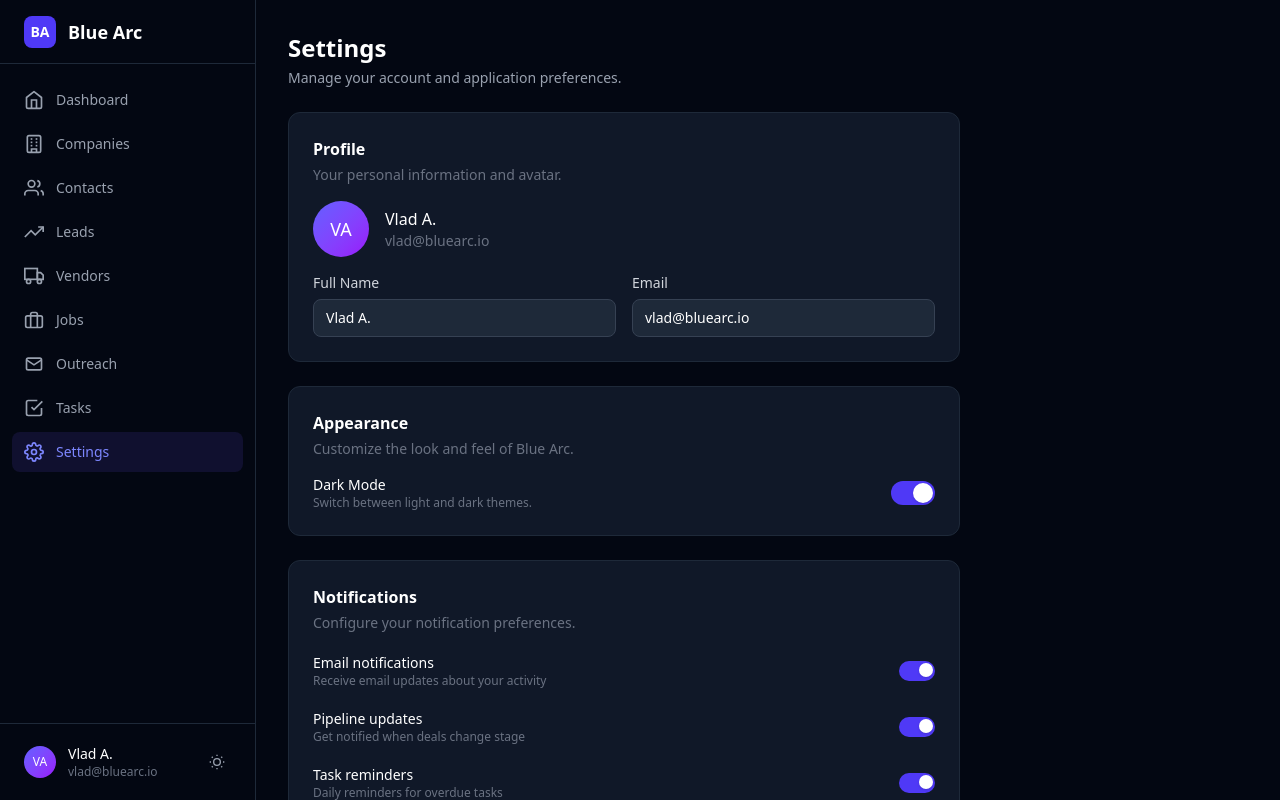
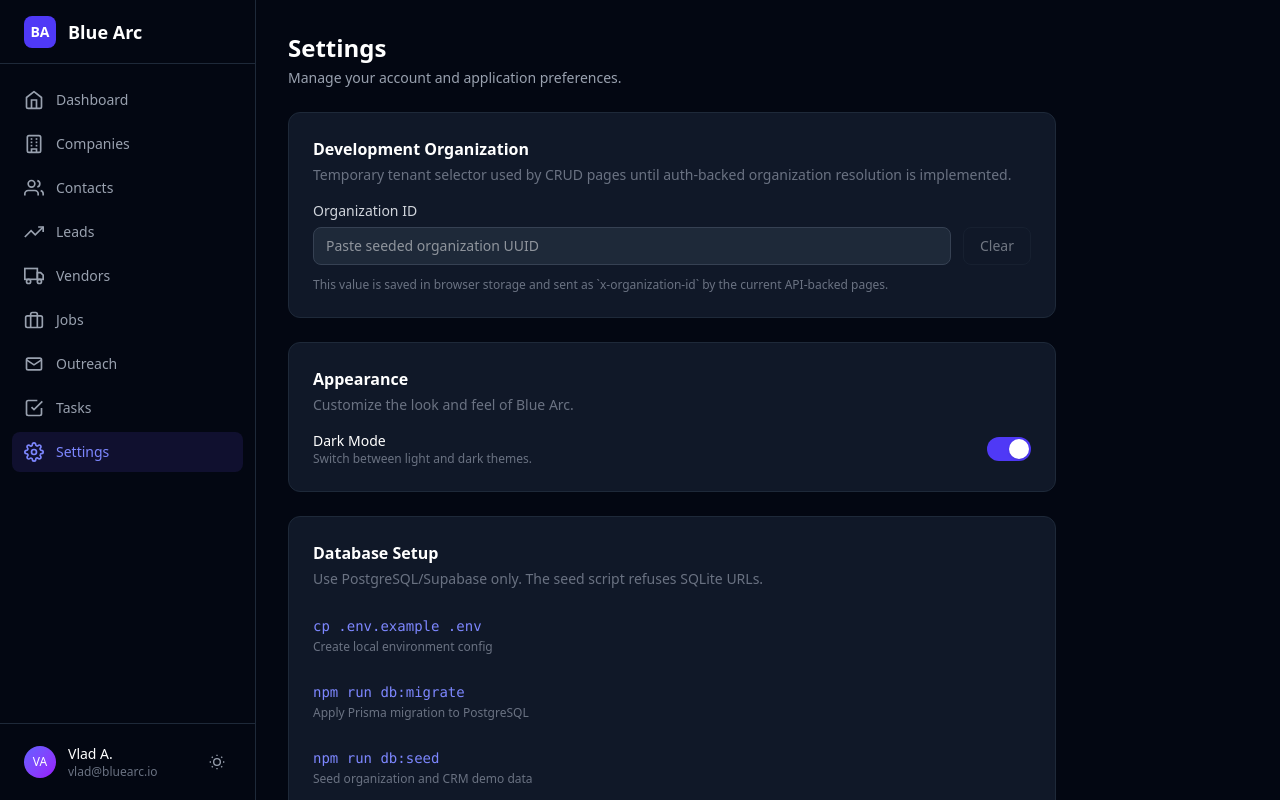
Before and after one commit to vlad907/bluearc-os, a Next.js app: page /settings in a window 1280 px wide. Built offline with nearby package versions, Linux system fonts and the light colour scheme.

Commit message:
Improve development settings workflow

```diff
--- a/src/app/settings/page.tsx
+++ b/src/app/settings/page.tsx
@@ -2,10 +2,12 @@
 
 import React from "react";
 import PageHeader from "@/components/layout/PageHeader";
+import { useOrganization } from "@/context/OrganizationContext";
 import { useTheme } from "@/context/ThemeContext";
 
 export default function SettingsPage() {
   const { theme, toggleTheme } = useTheme();
+  const { organizationId, setOrganizationId } = useOrganization();
 
   return (
     <div className="p-6 lg:p-8">
@@ -13,27 +15,35 @@
         title="Settings"
         description="Manage your account and application preferences."
       />
-      <div className="space-y-6 max-w-2xl">
+      <div className="space-y-6 max-w-3xl">
         <div className="bg-white dark:bg-gray-900 border border-gray-200 dark:border-gray-800 rounded-xl p-6">
-          <h3 className="font-semibold text-gray-900 dark:text-white mb-1">Profile</h3>
-          <p className="text-sm text-gray-500 dark:text-gray-500 mb-4">Your personal information and avatar.</p>
-          <div className="flex items-center gap-4 mb-4">
-            <div className="w-14 h-14 rounded-full bg-gradient-to-br from-indigo-500 to-purple-600 flex items-center justify-center text-white text-lg font-medium">VA</div>
+          <h3 className="font-semibold text-gray-900 dark:text-white mb-1">Development Organization</h3>
+          <p className="text-sm text-gray-500 dark:text-gray-500 mb-4">
+            Temporary tenant selector used by CRUD pages until auth-backed organization resolution is implemented.
+          </p>
+          <div className="grid grid-cols-1 lg:grid-cols-[1fr_auto] gap-3">
             <div>
-              <p className="font-medium text-gray-900 dark:text-white">Vlad A.</p>
-              <p className="text-sm text-gray-500 dark:text-gray-500">vlad@bluearc.io</p>
+              <label className="block text-sm font-medium text-gray-700 dark:text-gray-300 mb-1.5">
+                Organization ID
+              </label>
+              <input
+                className="w-full px-3 py-2 rounded-lg border border-gray-300 dark:border-gray-700 bg-white dark:bg-gray-800 text-gray-900 dark:text-white text-sm focus:ring-2 focus:ring-indigo-500 focus:border-indigo-500 outline-none"
+                placeholder="Paste seeded organization UUID"
+                value={organizationId}
+                onChange={(event) => setOrganizationId(event.target.value)}
+              />
             </div>
+            <button
+              className="self-end px-4 py-2 text-sm font-medium text-gray-700 dark:text-gray-300 bg-white dark:bg-gray-900 border border-gray-200 dark:border-gray-800 rounded-lg hover:bg-gray-50 dark:hover:bg-gray-800 transition-colors disabled:opacity-50"
+              disabled={!organizationId}
+              onClick={() => setOrganizationId("")}
+            >
+              Clear
+            </button>
           </div>
-          <div className="grid grid-cols-1 sm:grid-cols-2 gap-4">
-            <div>
-              <label className="block text-sm font-medium text-gray-700 dark:text-gray-300 mb-1.5">Full Name</label>
-              <input type="text" defaultValue="Vlad A." className="w-full px-3 py-2 rounded-lg border border-gray-300 dark:border-gray-700 bg-white dark:bg-gray-800 text-gray-900 dark:text-white text-sm focus:ring-2 focus:ring-indigo-500 focus:border-indigo-500 outline-none" />
-            </div>
-            <div>
-              <label className="block text-sm font-medium text-gray-700 dark:text-gray-300 mb-1.5">Email</label>
-              <input type="email" defaultValue="vlad@bluearc.io" className="w-full px-3 py-2 rounded-lg border border-gray-300 dark:border-gray-700 bg-white dark:bg-gray-800 text-gray-900 dark:text-white text-sm focus:ring-2 focus:ring-indigo-500 focus:border-indigo-500 outline-none" />
-            </div>
-          </div>
+          <p className="mt-3 text-xs text-gray-500 dark:text-gray-500">
+            This value is saved in browser storage and sent as `x-organization-id` by the current API-backed pages.
+          </p>
         </div>
 
         <div className="bg-white dark:bg-gray-900 border border-gray-200 dark:border-gray-800 rounded-xl p-6">
@@ -54,36 +64,26 @@
         </div>
 
         <div className="bg-white dark:bg-gray-900 border border-gray-200 dark:border-gray-800 rounded-xl p-6">
-          <h3 className="font-semibold text-gray-900 dark:text-white mb-1">Notifications</h3>
-          <p className="text-sm text-gray-500 dark:text-gray-500 mb-4">Configure your notification preferences.</p>
-          <div className="space-y-3">
+          <h3 className="font-semibold text-gray-900 dark:text-white mb-1">Database Setup</h3>
+          <p className="text-sm text-gray-500 dark:text-gray-500 mb-4">
+            Use PostgreSQL/Supabase only. The seed script refuses SQLite URLs.
+          </p>
+          <div className="space-y-2">
             {[
-              { label: "Email notifications", desc: "Receive email updates about your activity" },
-              { label: "Pipeline updates", desc: "Get notified when deals change stage" },
-              { label: "Task reminders", desc: "Daily reminders for overdue tasks" },
-              { label: "Weekly digest", desc: "Weekly summary of your CRM activity" },
+              { command: "cp .env.example .env", desc: "Create local environment config" },
+              { command: "npm run db:migrate", desc: "Apply Prisma migration to PostgreSQL" },
+              { command: "npm run db:seed", desc: "Seed organization and CRM demo data" },
+              { command: "npm run dev", desc: "Run the app and use the seeded organization ID" },
             ].map((item) => (
-              <div key={item.label} className="flex items-center justify-between py-1">
+              <div key={item.command} className="flex items-center justify-between gap-4 py-2">
                 <div>
-                  <p className="text-sm text-gray-900 dark:text-white">{item.label}</p>
-                  <p className="text-xs text-gray-500 dark:text-gray-500">{item.desc}</p>
-                </div>
-                <div className="w-9 h-5 bg-indigo-600 rounded-full relative cursor-pointer">
-                  <span className="block w-3.5 h-3.5 bg-white rounded-full shadow-sm absolute top-0.5 right-0.5" />
+                  <code className="text-sm text-indigo-600 dark:text-indigo-400">{item.command}</code>
+                  <p className="text-xs text-gray-500 dark:text-gray-500 mt-0.5">{item.desc}</p>
                 </div>
               </div>
             ))}
           </div>
         </div>
-
-        <div className="flex items-center gap-3">
-          <button className="px-4 py-2 text-sm font-medium text-white bg-indigo-600 rounded-lg hover:bg-indigo-700 transition-colors">
-            Save Changes
-          </button>
-          <button className="px-4 py-2 text-sm font-medium text-gray-700 dark:text-gray-300 bg-white dark:bg-gray-900 border border-gray-200 dark:border-gray-800 rounded-lg hover:bg-gray-50 dark:hover:bg-gray-800 transition-colors">
-            Cancel
-          </button>
-        </div>
       </div>
     </div>
   );
```
Also changed, not shown: 1 other file (tests, documents, lock files or other folders).
